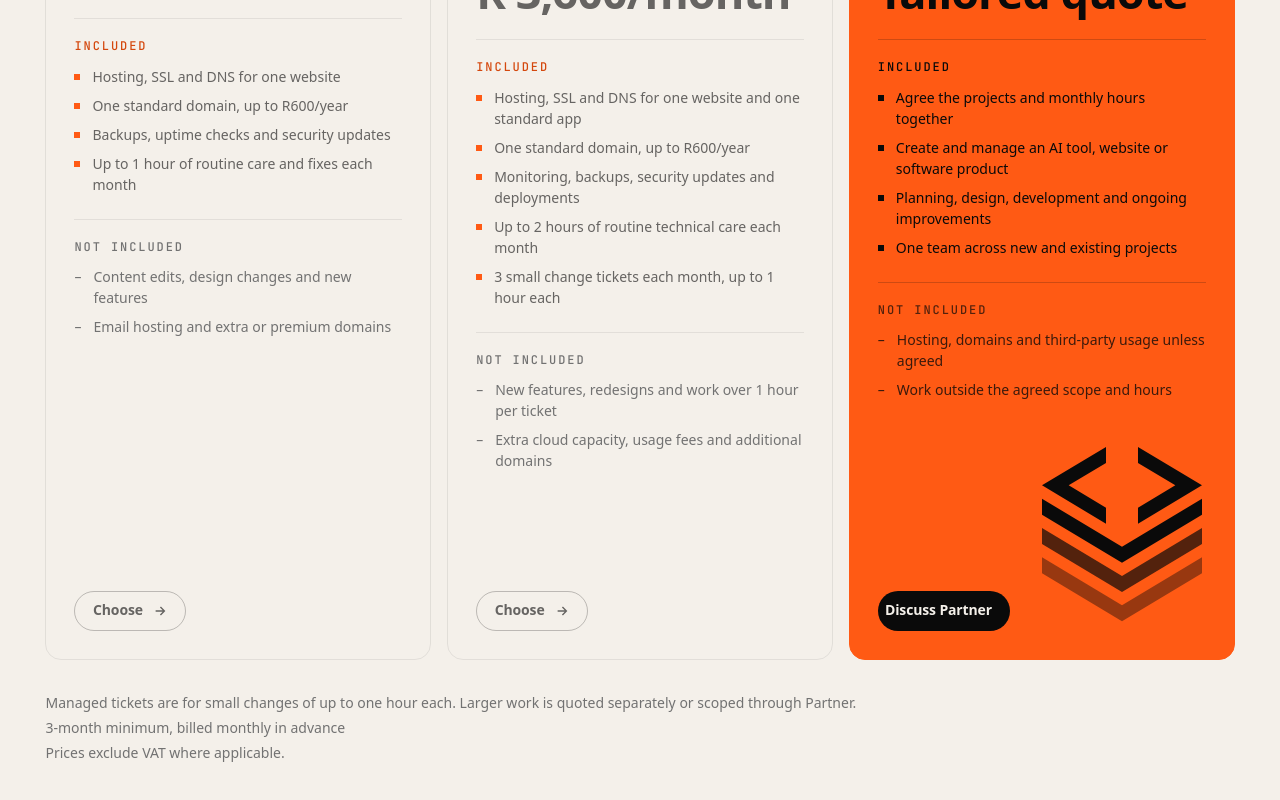
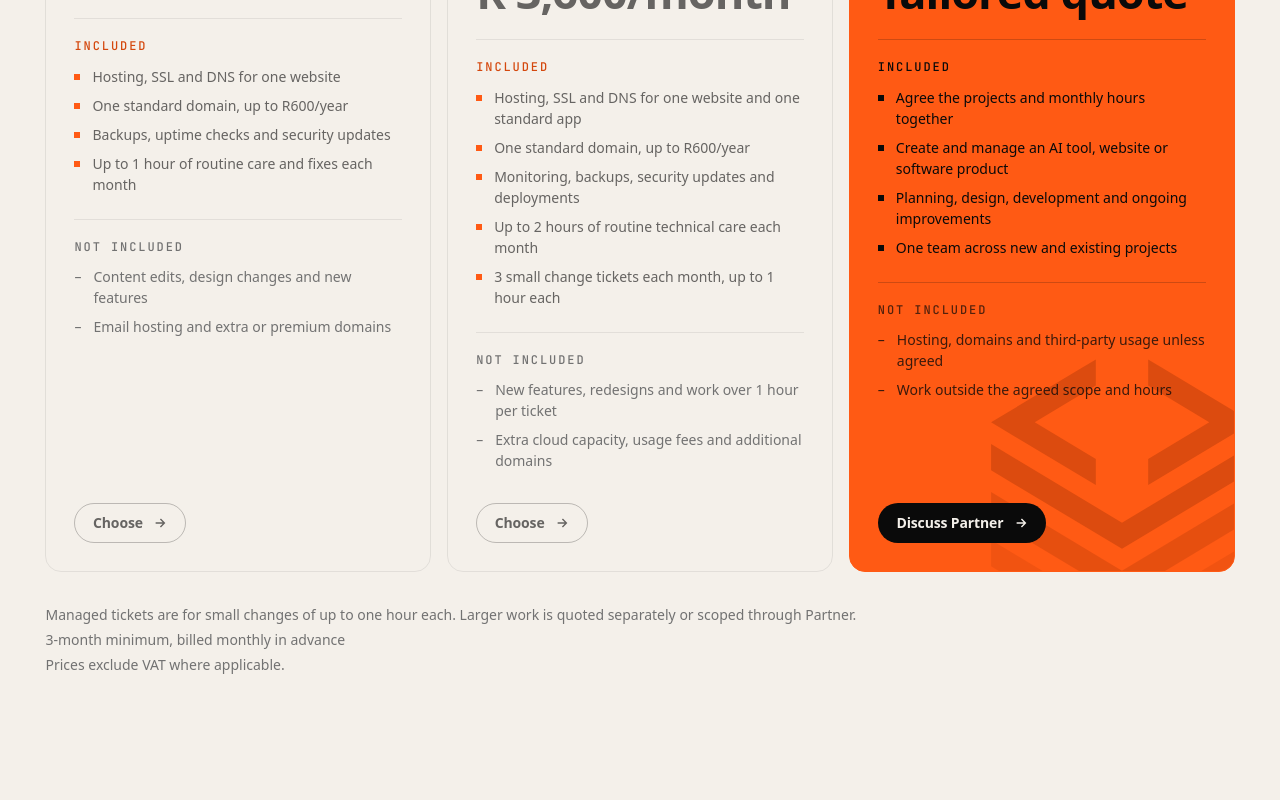
Before and after one commit to EnzoDV5/Stack-Studio, a React (Vite) app: page /pricing in a window 1280 px wide. Shown: the part 1920-2720 px from the top of the page. Built offline with nearby package versions, Linux system fonts and the light colour scheme; no server answers.

Commit message:
feat(pricing): set the Partner stack mark behind the card
The mark is now a tone-on-tone background that runs off the card's
bottom-right corner, so the card keeps the same height as the others.

Co-Authored-By: Claude Opus 5.5 <noreply@anthropic.com>

```diff
--- a/src/sections/pricing/PlanCard/PlanCard.tsx
+++ b/src/sections/pricing/PlanCard/PlanCard.tsx
@@ -14,7 +14,7 @@ export interface PlanCardProps {
   excludes: string[]
   labels: { included: string; excluded: string }
   cta: { label: string; to: string; location: string }
-  /** Show the stack illustration in the bottom-right corner. */
+  /** Show the stack illustration behind the content, running off the bottom-right corner. */
   mark?: boolean
 }
 
@@ -36,10 +36,13 @@ export function PlanCard({
     <li
       id={anchorId}
       className={cn(
-        'group relative flex flex-col rounded-lg border p-6 md:p-7',
+        'group relative isolate flex flex-col overflow-hidden rounded-lg border p-6 md:p-7',
         accent ? 'border-orange bg-orange text-ink' : 'border-tone',
       )}
     >
+      {mark && (
+        <StackMark className="pointer-events-none absolute -right-8 -bottom-24 -z-10 w-60 text-orange-deep opacity-50 md:w-72 lg:w-64 xl:w-72" />
+      )}
       <h3 className="text-heading-lg">{name}</h3>
       <p className={cn('mt-1 text-small', accent ? 'text-ink/80' : 'text-muted')}>{tagline}</p>
       <p className="mt-7 numeric text-heading-xl">{price}</p>
@@ -78,21 +81,17 @@ export function PlanCard({
           ))}
         </ul>
       </div>
-      <div className="mt-8 flex items-end justify-between gap-6">
       <Button
         to={cta.to}
         variant={accent ? 'inverse' : 'secondary'}
         size="sm"
         withArrow
+        className="mt-8 self-start"
         aria-label={`${cta.label} ${name}`}
         analytics={{ event: 'Start project click', props: { location: cta.location } }}
       >
         {cta.label}
       </Button>
-        {mark && (
-          <StackMark className="-mr-1 -mb-1 w-32 shrink-0 text-ink sm:w-40 lg:w-36 xl:w-44" />
-        )}
-      </div>
     </li>
   )
 }
```
Lines whose indentation alone changed are shown as unchanged.
